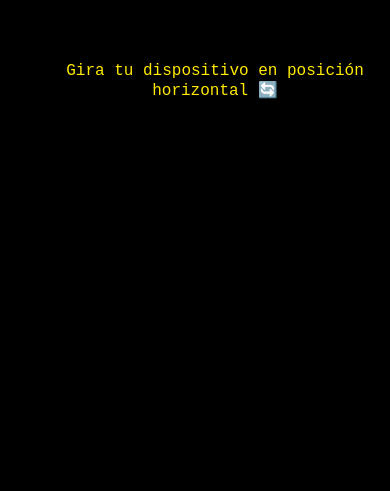
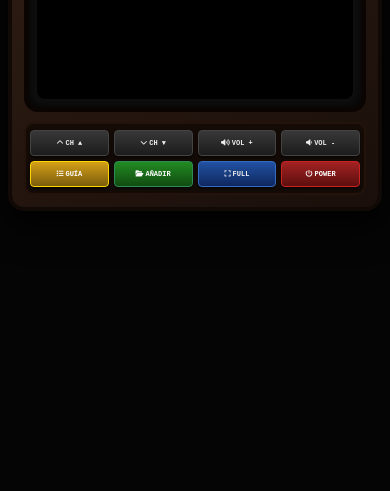
Before and after one commit to impulsodigitalmx84-coder/RetroTV-, a plain HTML site: page index.html in a window 390 px wide. Shown: the part 361-852 px from the top of the page. Drawn offline with Linux system fonts and the light colour scheme.

Commit message:
Update index.html

```diff
--- a/index.html
+++ b/index.html
@@ -3,7 +3,7 @@
 <head>
     <meta charset="UTF-8">
     <meta name="viewport" content="width=device-width, initial-scale=1.0, maximum-scale=1.0, user-scalable=no">
-    <title>Retro TV 90s - Con Persistencia Completa</title>
+    <title>Retro TV 90s</title>
     <link rel="stylesheet" href="https://cdnjs.cloudflare.com/ajax/libs/font-awesome/6.4.0/css/all.min.css">
     <style>
         :root {
@@ -17,59 +17,32 @@
         }
 
         * { margin: 0; padding: 0; box-sizing: border-box; font-family: 'Courier New', monospace; user-select: none; }
-
-        body {
-            background-color: #050505;
-            color: #fff;
-            min-height: 100vh;
-            display: flex;
-            justify-content: center;
-            align-items: center;
-            padding: 4px;
-            overflow: hidden;
-        }
-
-        @media screen and (orientation: portrait) {
-            body::before {
-                content: "Gira tu dispositivo en posición horizontal 🔄";
-                position: fixed;
-                top: 0; left: 0; width: 100vw; height: 100vh;
-                background: #000;
-                color: #ffea00;
-                display: flex;
-                justify-content: center;
-                align-items: center;
-                z-index: 9999;
-                font-size: 16px;
-                text-align: center;
-                padding: 20px;
-            }
-        }
+        body { background-color: #050505; color: #fff; min-height: 100vh; display: flex; justify-content: center; align-items: center; padding: 8px; overflow: hidden; }
 
         .tv-cabinet {
             background: linear-gradient(145deg, var(--tv-body), var(--tv-bevel));
-            border-radius: 12px;
-            padding: 8px;
-            box-shadow: 0 10px 25px rgba(0,0,0,0.9);
+            border-radius: 16px;
+            padding: 12px;
+            box-shadow: 0 15px 35px rgba(0,0,0,0.9);
             border: 4px solid #110905;
-            width: 100vw;
-            height: 100vh;
-            max-width: 100%;
-            max-height: 100%;
+            width: 100%;
+            max-width: 1200px;
+            height: 92vh;
             display: flex;
             flex-direction: row;
-            gap: 8px;
+            gap: 10px;
             position: relative;
         }
 
+        /* PANTALLA PRINCIPAL (90%) */
         .screen-bezel {
-            flex: 0 0 88%;
-            width: 88%;
+            flex: 0 0 90%;
+            width: 90%;
             height: 100%;
             background: #111;
-            border-radius: 10px;
-            padding: 6px;
-            border: 4px solid #0a0503;
+            border-radius: 14px;
+            padding: 8px;
+            border: 5px solid #0a0503;
             box-shadow: inset 0 0 15px rgba(0,0,0,0.9);
             position: relative;
             display: flex;
@@ -81,7 +54,7 @@
             width: 100%;
             height: 100%;
             background-color: var(--screen-bg);
-            border-radius: 6px;
+            border-radius: 8px;
             overflow: hidden;
             position: relative;
             display: flex;
@@ -91,6 +64,7 @@
 
         video { width: 100%; height: 100%; object-fit: contain; display: block; background: #000; }
 
+        /* LOGO RETRO TV 90S NEÓN (ESTILO DE TU IMAGEN) */
         .retro-logo-watermark {
             position: absolute;
             top: 15px;
@@ -131,6 +105,7 @@
             text-transform: lowercase;
         }
 
+        /* GUÍA EPG Y OSD */
         .channel-osd {
             position: absolute; top: 15px; right: 20px;
             color: var(--osd-green); font-size: 20px; font-weight: bold;
@@ -142,13 +117,13 @@
         .epg-overlay {
             position: absolute; bottom: 0; left: 0; width: 100%;
             background: var(--epg-bg); border-top: 2px solid var(--pluto-yellow);
-            padding: 10px; z-index: 25; display: none; flex-direction: column; gap: 4px;
+            padding: 12px; z-index: 25; display: none; flex-direction: column; gap: 6px;
             backdrop-filter: blur(4px);
         }
         .epg-overlay.active { display: flex; }
-        .epg-header { display: flex; justify-content: space-between; color: var(--pluto-yellow); font-size: 11px; font-weight: bold; }
-        .epg-title { font-size: 13px; color: #fff; white-space: nowrap; overflow: hidden; text-overflow: ellipsis; }
-        .epg-progress-bar { width: 100%; height: 5px; background: #333; border-radius: 3px; overflow: hidden; }
+        .epg-header { display: flex; justify-content: space-between; color: var(--pluto-yellow); font-size: 12px; font-weight: bold; }
+        .epg-title { font-size: 14px; color: #fff; white-space: nowrap; overflow: hidden; text-overflow: ellipsis; }
+        .epg-progress-bar { width: 100%; height: 6px; background: #333; border-radius: 3px; overflow: hidden; }
         .epg-progress-fill { height: 100%; background: var(--pluto-yellow); width: 0%; }
 
         .smpte-bars, .static-overlay { position: absolute; top: 0; left: 0; width: 100%; height: 100%; pointer-events: none; }
@@ -159,55 +134,39 @@
 
         @keyframes staticFlicker { 0% { transform: scale(1); } 50% { transform: scale(1.01); } 100% { transform: scale(0.99); } }
 
+        /* CONTROLES LATERALES (10%) */
         .controls-panel {
-            flex: 0 0 12%;
-            width: 12%;
-            height: 100%;
-            background: var(--panel-bg);
-            border-radius: 8px;
-            padding: 4px;
-            border: 2px solid #23130b;
-            display: flex;
-            flex-direction: column;
-            justify-content: center;
+            flex: 0 0 10%; width: 10%; min-width: 85px; height: 100%;
+            background: var(--panel-bg); border-radius: 10px; padding: 6px 4px;
+            border: 2px solid #23130b; display: flex; flex-direction: column; justify-content: space-between;
         }
 
-        .btn-grid {
-            width: 100%;
-            height: 100%;
-            display: flex;
-            flex-direction: column;
-            justify-content: space-between;
-            gap: 3px;
-        }
+        .btn-grid { width: 100%; display: flex; flex-direction: column; gap: 5px; }
 
         .tv-btn {
-            flex: 1;
             background: linear-gradient(180deg, #383838, #1c1c1c);
-            border: 1px solid #444;
-            color: #eee;
-            padding: 2px;
-            border-radius: 4px;
-            font-weight: bold;
-            font-size: 8px;
-            cursor: pointer;
-            display: flex;
-            flex-direction: column;
-            align-items: center;
-            justify-content: center;
-            gap: 2px;
-            box-shadow: 0 2px 3px rgba(0,0,0,0.6);
-            width: 100%;
-            text-align: center;
+            border: 1px solid #444; color: #eee; padding: 6px 2px;
+            border-radius: 4px; font-weight: bold; font-size: 8px;
+            cursor: pointer; display: flex; flex-direction: column; align-items: center;
+            justify-content: center; gap: 2px; box-shadow: 0 2px 3px rgba(0,0,0,0.6);
+            width: 100%; text-align: center;
         }
 
         .tv-btn:active { transform: translateY(1px); }
-        .tv-btn.load-btn { background: linear-gradient(180deg, #1b7a1b, #0b3d0b); border-color: #2e8b57; color: #fff; }
-        .tv-btn.epg-btn { background: linear-gradient(180deg, #b58900, #5c4500); border-color: #ffd700; color: #fff; }
-        .tv-btn.fullscreen-btn { background: linear-gradient(180deg, #1a438a, #0a1c3d); border-color: #356bc2; color: #fff; }
-        .tv-btn.power-btn { background: linear-gradient(180deg, #8a1a1a, #3d0a0a); border-color: #c22; color: #fff; }
+        .tv-btn.load-btn { background: linear-gradient(180deg, #228b22, #114b11); border-color: #2e8b57; color: #fff; }
+        .tv-btn.epg-btn { background: linear-gradient(180deg, #d4a017, #7a5c0d); border-color: #ffd700; color: #fff; }
+        .tv-btn.fullscreen-btn { background: linear-gradient(180deg, #2252a3, #0e275e); border-color: #356bc2; }
+        .tv-btn.power-btn { background: linear-gradient(180deg, #a32222, #5e0e0e); border-color: #c22; color: #fff; }
 
         input[type="file"] { display: none; }
+
+        @media (max-width: 600px) {
+            .tv-cabinet { flex-direction: column; height: auto; }
+            .screen-bezel { flex: 1; width: 100%; height: 60vh; }
+            .controls-panel { flex: 0 0 auto; width: 100%; min-width: unset; height: auto; }
+            .btn-grid { display: grid; grid-template-columns: repeat(4, 1fr); }
+            .tv-btn { padding: 8px 2px; font-size: 7px; flex-direction: row; }
+        }
     </style>
 </head>
 <body>
@@ -259,10 +218,6 @@
 </div>
 
 <script>
-    const DB_NAME = 'RetroTV_Storage';
-    const DB_VERSION = 1;
-    const STORE_NAME = 'channel_folders';
-
     const MIN_CHANNEL = 2; const MAX_CHANNEL = 40;
     let currentChannel = 2; let channelsData = {}; let isPowerOn = true;
     let audioCtx = null; let gainNode = null; let sourceNode = null; let currentVolumeLevel = 0.8;
@@ -273,72 +228,10 @@
     const smpteBars = document.getElementById('smpteBars');
     const epgOverlay = document.getElementById('epgOverlay');
 
-    // MÓDULO INDEXEDDB DE PERSISTENCIA REAL DE ARCHIVOS DE VIDEO
-    function initDB() {
-        return new Promise((resolve, reject) => {
-            const req = indexedDB.open(DB_NAME, DB_VERSION);
-            req.onupgradeneeded = (e) => {
-                const db = e.target.result;
-                if (!db.objectStoreNames.contains(STORE_NAME)) {
-                    db.createObjectStore(STORE_NAME, { keyPath: 'ch' });
-                }
-            };
-            req.onsuccess = (e) => resolve(e.target.result);
-            req.onerror = (e) => reject(e.target.error);
-        });
-    }
-
-    async function saveChannelFolderToStorage(chNum, playlist) {
-        try {
-            const db = await initDB();
-            const tx = db.transaction(STORE_NAME, 'readwrite');
-            const store = tx.objectStore(STORE_NAME);
-
-            // Se guardan los objetos File/Blob completos para permitir su lectura persistente
-            const itemsToSave = playlist.map(item => ({
-                name: item.name,
-                duration: item.duration,
-                blob: item.file
-            }));
-
-            store.put({ ch: chNum, playlist: itemsToSave });
-        } catch(e) {
-            console.error("Error guardando videos en IndexedDB:", e);
-        }
-    }
-
-    async function loadAllStoredChannels() {
-        try {
-            const db = await initDB();
-            const tx = db.transaction(STORE_NAME, 'readonly');
-            const store = tx.objectStore(STORE_NAME);
-            const req = store.getAll();
-
-            return new Promise((resolve) => {
-                req.onsuccess = () => {
-                    const records = req.result || [];
-                    records.forEach(rec => {
-                        if (rec.playlist && rec.playlist.length > 0) {
-                            channelsData[rec.ch] = rec.playlist.map(item => ({
-                                name: item.name,
-                                duration: item.duration,
-                                file: item.blob
-                            }));
-                        }
-                    });
-                    resolve();
-                };
-                req.onerror = () => resolve();
-            });
-        } catch(e) {
-            console.error("Error cargando archivos persistentes:", e);
-        }
-    }
-
-    function forceLandscapeOrientation() {
-        if (screen.orientation && screen.orientation.lock) {
-            screen.orientation.lock('landscape').catch(() => {});
-        }
+    // PERSISTENCIA DE RUTAS Y METADATOS VÍA LOCALSTORAGE (CERO ESPACIO)
+    function saveChannelMeta(ch, fileList) {
+        const metaList = fileList.map(f => ({ name: f.file.name, duration: f.duration }));
+        localStorage.setItem(`retro_tv_ch_${ch}`, JSON.stringify(metaList));
     }
 
     function initAudioContext() {
@@ -445,8 +338,7 @@
             return;
         }
         document.getElementById('epgChannel').textContent = `CANAL ${String(currentChannel).padStart(2, '0')}`;
-        const name = liveState.videoItem.name || liveState.videoItem.file.name;
-        document.getElementById('epgTitle').textContent = name.replace(/\.[^/.]+$/, "");
+        document.getElementById('epgTitle').textContent = liveState.videoItem.file.name.replace(/\.[^/.]+$/, "");
         document.getElementById('epgProgress').style.width = `${(liveState.seekTime / liveState.duration) * 100}%`;
     }
 
@@ -457,25 +349,18 @@
         showOSD(`VOL ${Math.round(currentVolumeLevel * 100)}%`);
     }
 
-    window.addEventListener('DOMContentLoaded', async () => {
-        document.addEventListener('click', forceLandscapeOrientation, { once: true });
-
-        showOSD('CARGANDO...');
-        await loadAllStoredChannels();
-
+    window.addEventListener('DOMContentLoaded', () => {
         document.getElementById('fileInput').addEventListener('change', async (e) => {
             const files = Array.from(e.target.files).filter(f => f.type.startsWith('video/'));
             if (files.length === 0) return;
-
-            showOSD('GUARDANDO...');
+            showOSD('PROCESANDO...');
             const playlist = [];
             for (let file of files) {
                 const duration = await getVideoDuration(file);
-                playlist.push({ name: file.name, file: file, duration: duration });
+                playlist.push({ file: file, duration: duration });
             }
-
             channelsData[currentChannel] = playlist;
-            await saveChannelFolderToStorage(currentChannel, playlist);
+            saveChannelMeta(currentChannel, playlist);
             renderCurrentChannel();
         });
 
@@ -498,7 +383,6 @@
         });
 
         document.getElementById('btnFullscreen').addEventListener('click', () => {
-            forceLandscapeOrientation();
             const cabinet = document.getElementById('tvCabinet');
             if (!document.fullscreenElement) cabinet.requestFullscreen();
             else document.exitFullscreen();
```
